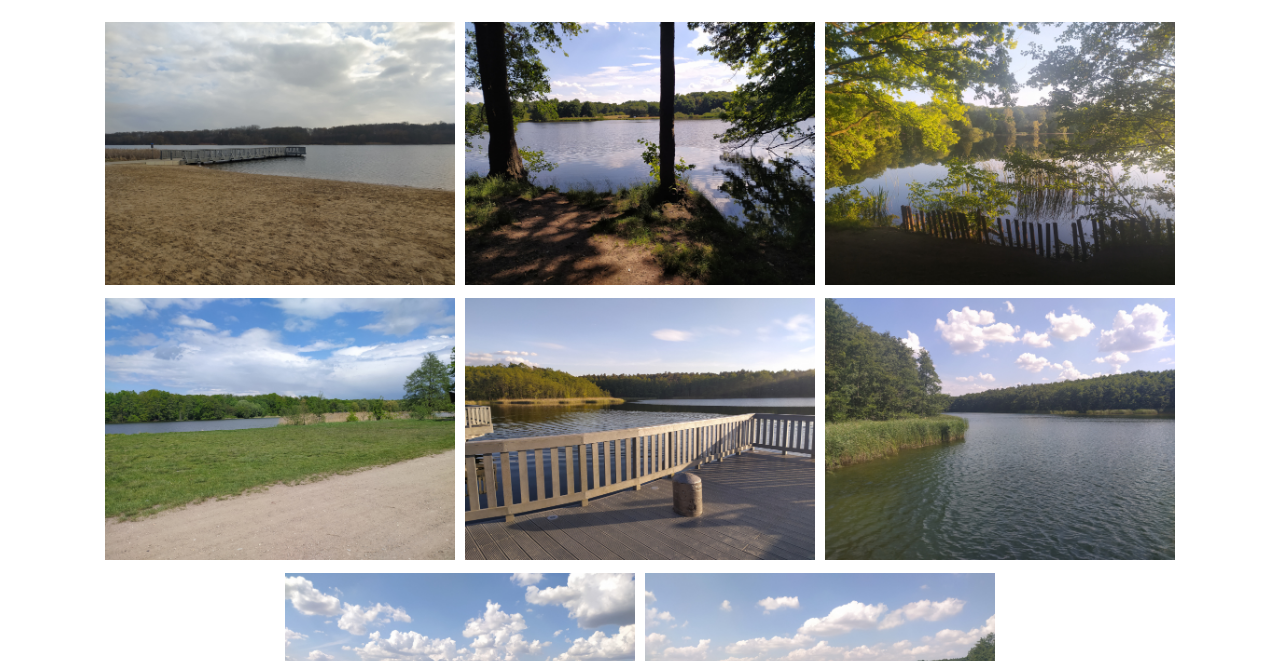
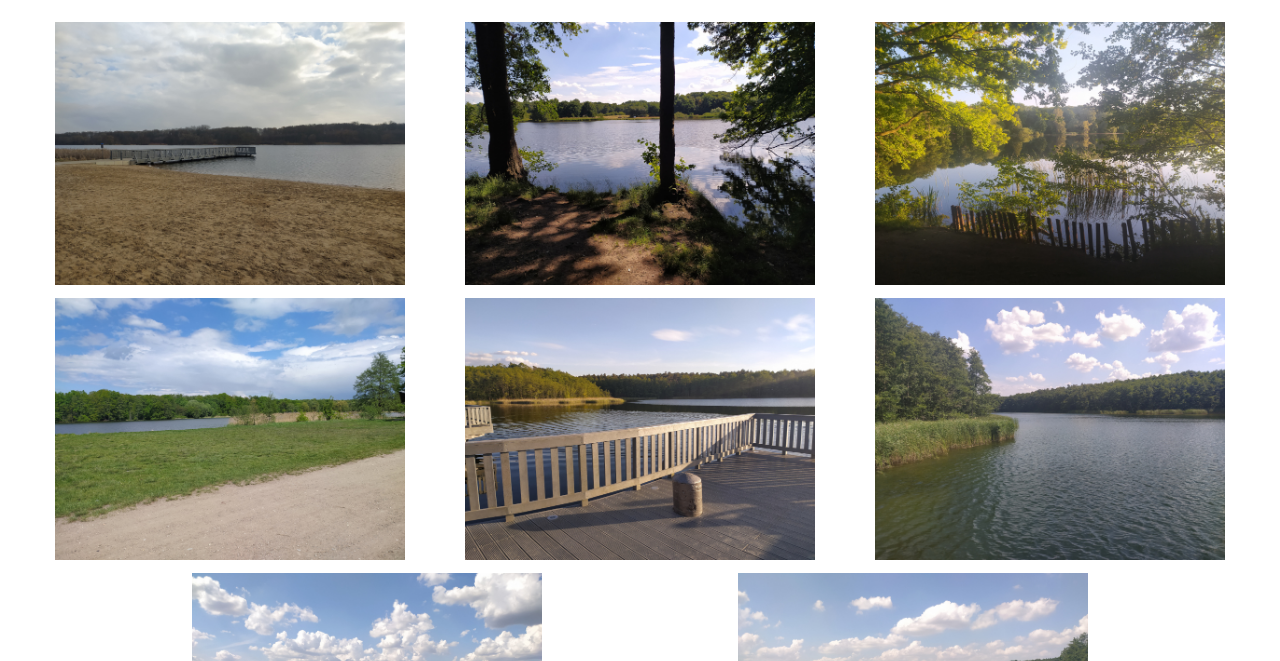
Before and after one commit to laszej/jeziora, a plain HTML site: page galeria.html in a window 1280 px wide. Shown: the part 139-800 px from the top of the page. Drawn offline with Linux system fonts and the light colour scheme.

Commit message:
Update style.css

```diff
--- a/style.css
+++ b/style.css
@@ -35,7 +35,7 @@ max-width: 100vmin}
 #galeria{display: flex;
 flex direction: row;
 flex-wrap: wrap;
-justify-content: center;}
+justify-content: space-evenly;}
 
     a:link, a:visited{text-decoration: none;
     color: darkblue;}
```
